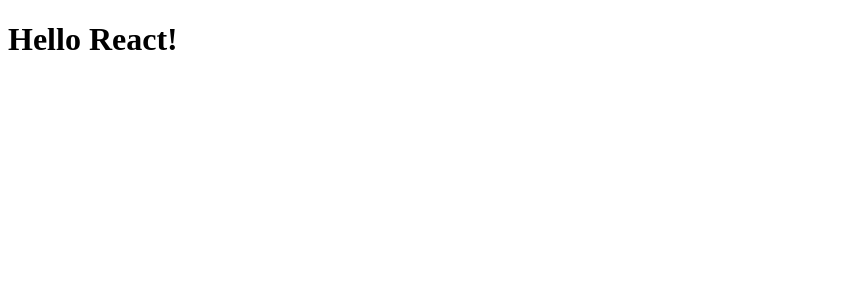
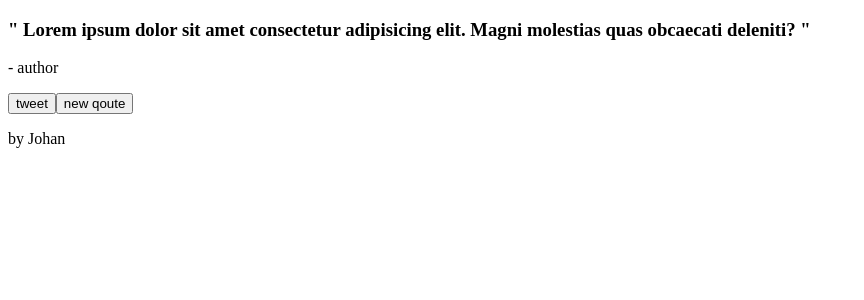
Before and after one commit to JohanCodeForFun/random-quote-machine, a React (Vite) app: page / in a window 1280 px wide. Shown: the top 300 px of the page, without its empty margins (0-864 px from the left). Built offline with nearby package versions, Linux system fonts and the light colour scheme.

Commit message:
add template for quote machine

```diff
--- a/src/App.jsx
+++ b/src/App.jsx
@@ -5,7 +5,21 @@
 
   return (
     <>
-      <h1>Hello React!</h1>
+      <div id='quote-box'>
+        <div id='text'>
+          <h3>&quot; Lorem ipsum dolor sit amet consectetur adipisicing elit. Magni molestias quas obcaecati deleniti? &quot;</h3>
+        </div>
+        <div id='author'>
+          <p>- author</p>
+        </div>
+        <div id='button-box'>
+          <button id='tweet-quote'>tweet</button>
+          <button id='new-quote'>new qoute</button>
+        </div>
+       </div>
+       <div id='created-box'>
+        <p>by Johan</p>
+       </div>
     </>
   )
 }
```
